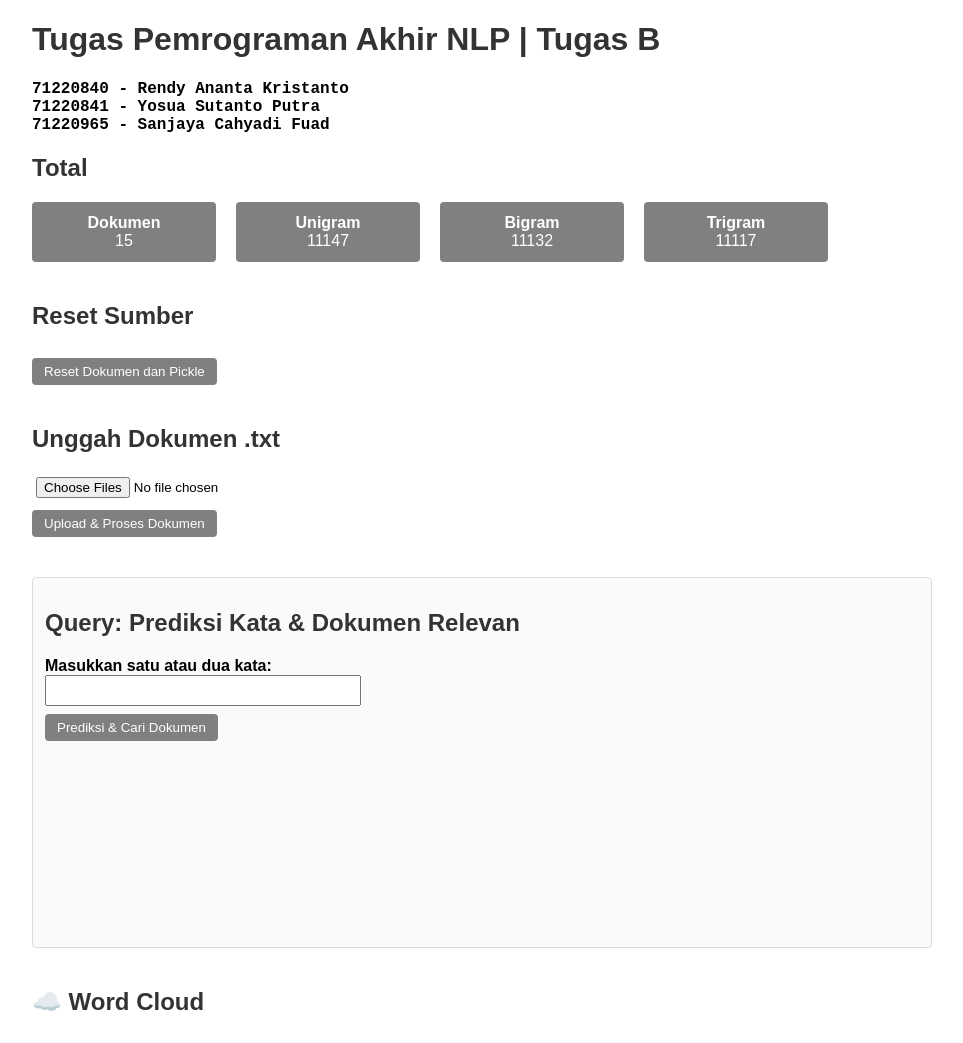
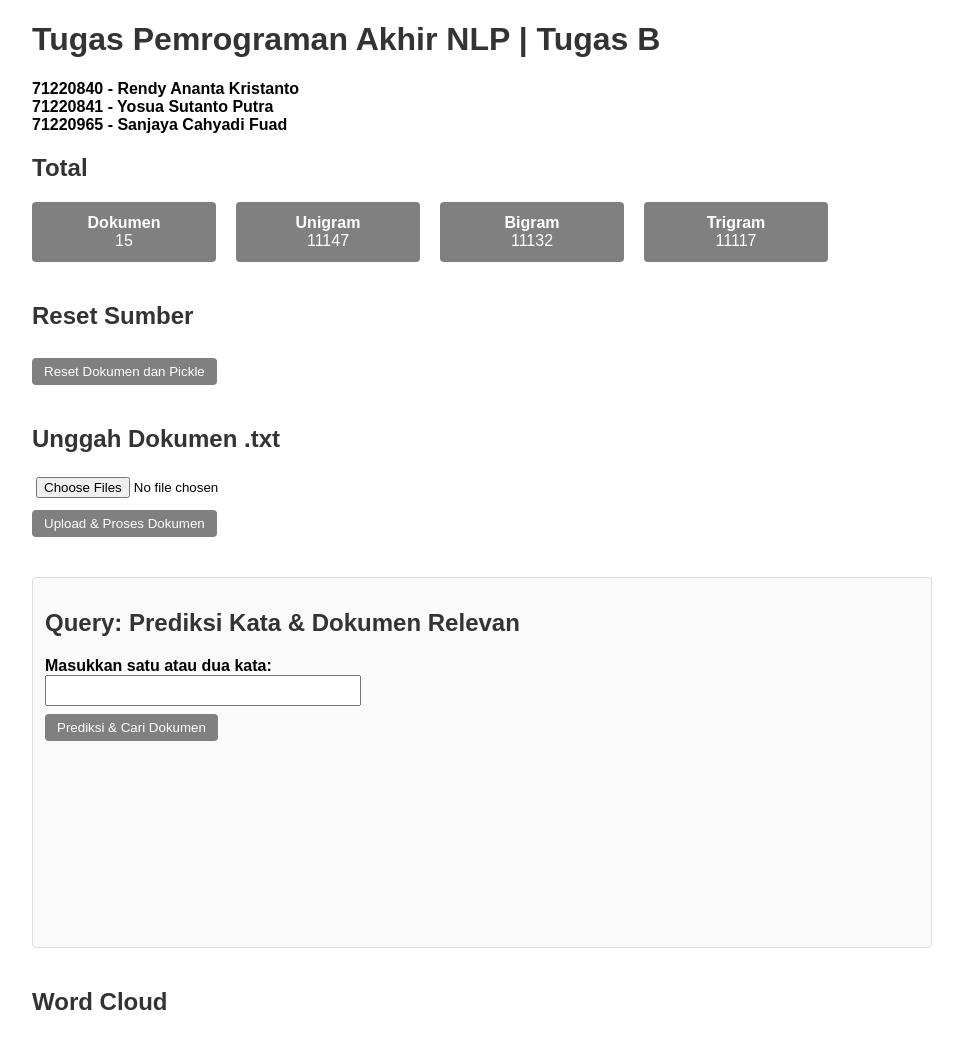
Before and after one commit to SanjayaCF/UAS_NLP, a Flask app: page / in a window 1280 px wide. Shown: the top 1043 px of the page, without its empty margins (158-1121 px from the left). Run offline with Flask 3, Linux system fonts and the light colour scheme; a map, chart or similar area stays blank; parts of the project's set-up code (start-up, migrations or seed data) failed here and were passed over.

Commit message:
document update

```diff
--- a/templates/index.html
+++ b/templates/index.html
@@ -10,7 +10,7 @@
 <body>
   <div class="container">
     <h1>Tugas Pemrograman Akhir NLP | Tugas B</h1>
-    <p class="authors">
+    <p class="anggotaKelompok">
       <strong>
         71220840 - Rendy Ananta Kristanto<br>
         71220841 - Yosua Sutanto Putra<br>
@@ -68,19 +68,19 @@
         <button type="submit" class="btn-predict">Prediksi & Cari Dokumen</button>
       </form>
 
-      <div id="predict-results" class="results" style="margin-top:20px;"></div>
-      <div id="docs-results" class="results" style="margin-top:20px;"></div>
-      <canvas id="simChart" class="chart" style="max-width:100%; margin-top:20px;"></canvas>
+      <div id="predict-results" class="results"></div>
+      <div id="docs-results" class="results"></div>
+      <canvas id="simChart" class="chart"></canvas>
     </div>
 
     {% if has_visuals %}
       <div class="section">
-        <h2>☁️ Word Cloud</h2>
+        <h2>Word Cloud</h2>
         <img id="wc-img" src="{{ url_for('static', filename='wordcloud.png') }}" alt="Word Cloud"/>
       </div>
 
       <div class="section">
-        <h2>📈 Top 10 Token</h2>
+        <h2>Top 10 Token</h2>
         <img id="top-img" src="{{ url_for('static', filename='top_tokens.png') }}" alt="Top 10 Token"/>
       </div>
     {% endif %}
```
Also changed, not shown: static/top_tokens.png (added), static/wordcloud.png (added), 1 other file.
